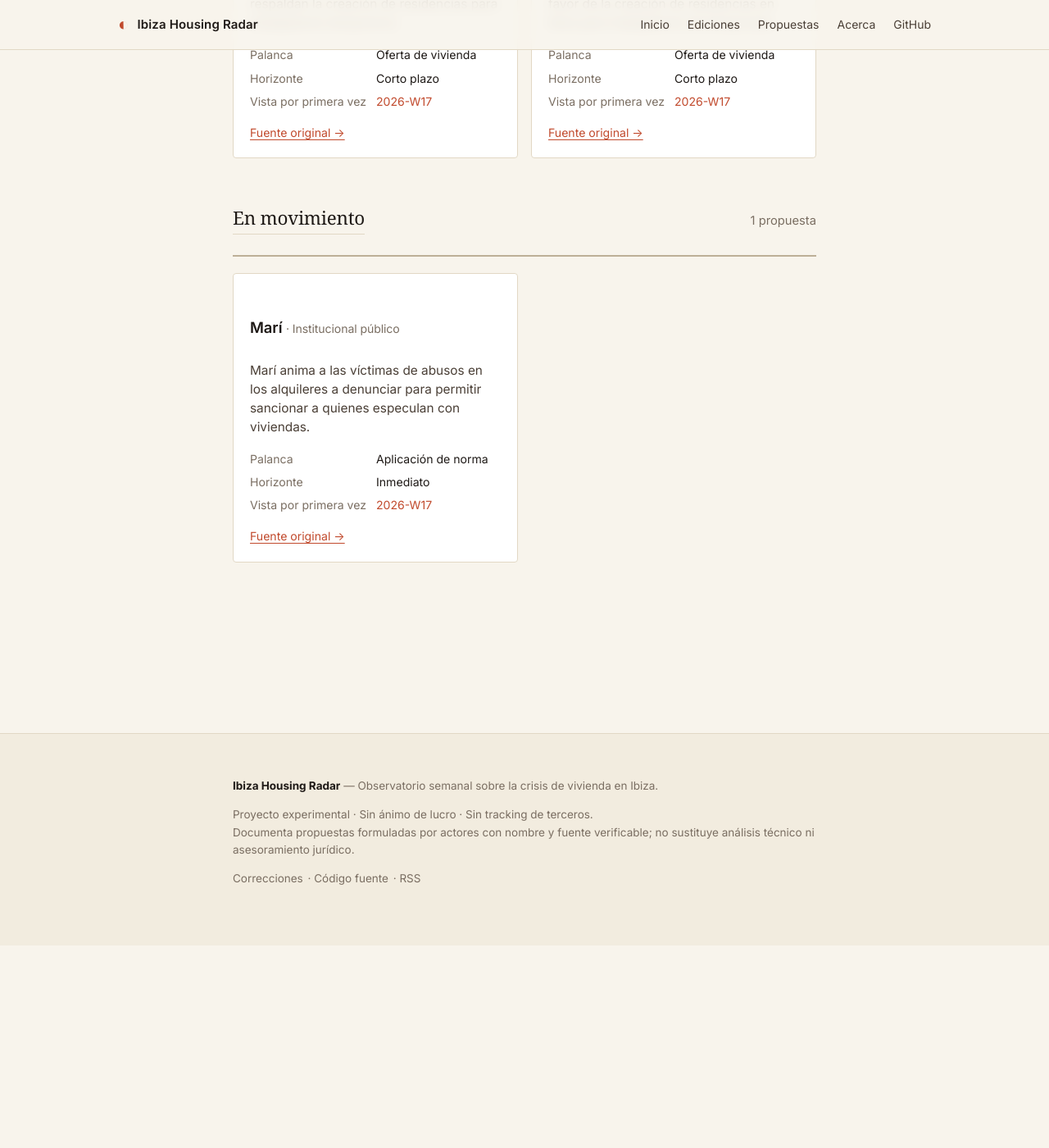
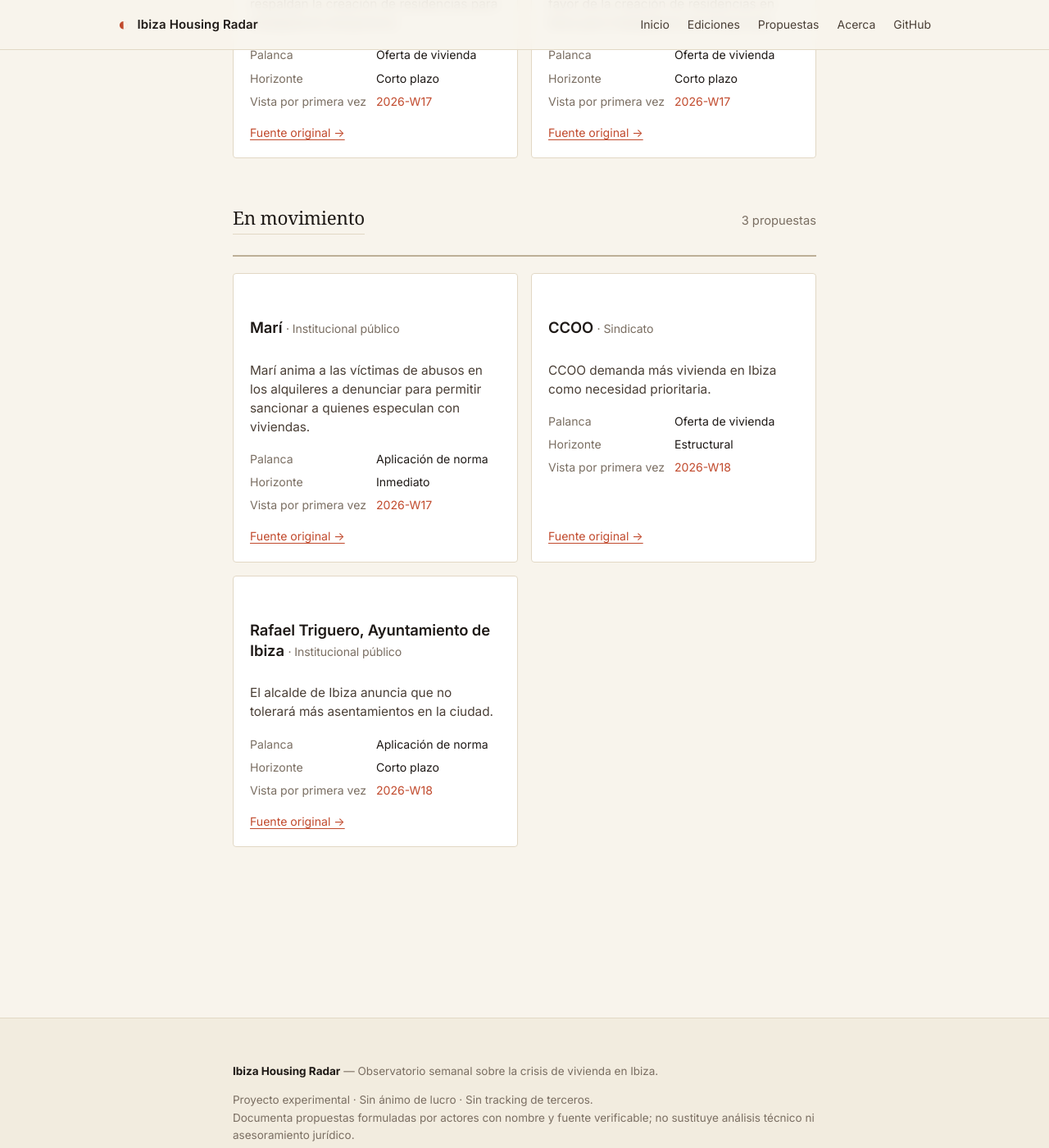
Before and after one commit to otundra/ibiza-housing-radar, a Jekyll site: the page built from docs/propuestas.md, in a window 1280 px wide and 1400 px high, scrolled down 866 px. Shown: the whole window at 82% size. Built offline with Jekyll 4.4.1, drawn with Linux system fonts in a browser that asks for light colours; some web fonts are replaced; before the commit the page ends 2019 px from its top, so only the background shows below that; some of the changed text lies outside the part shown.

Commit message:
chore(historico): backfill manual de W18 (3 propuestas detectadas, 2 nuevas)
El proximo cron sincronizara el historico via commit-back ya arreglado,
pero adelantamos el contenido para que la pagina /propuestas/ no
arranque desactualizada.

Nuevas propuestas en estado 'en_movimiento':
- CCOO reclama mas vivienda en Ibiza (sindicato, oferta_vivienda)
- Rafael Triguero, Ayuntamiento de Ibiza: tolerancia cero a asentamientos
  (institucional_publico, enforcement)

La 3a propuesta del Radar W18 (Mari anima a denunciar) tiene la misma
URL fuente que la equivalente de W17, asi que el dedup interno la
descarta correctamente.

Total historico: 3 -> 5 propuestas.

Co-Authored-By: Claude Opus 4.7 (1M context) <noreply@anthropic.com>

```diff
--- a/docs/propuestas.md
+++ b/docs/propuestas.md
@@ -6,14 +6,14 @@ permalink: /propuestas/
 
 <section class="prop-intro">
 <p class="prop-intro-kicker">Mapa completo del observatorio</p>
-<p class="prop-intro-count"><strong>3 propuestas documentadas · 3 actores distintos</strong></p>
+<p class="prop-intro-count"><strong>5 propuestas documentadas · 5 actores distintos</strong></p>
 <p class="prop-intro-lead">Cada propuesta la formuló un actor con nombre y fuente verificable. Aquí están todas las que el observatorio ha registrado desde su primera edición, agrupadas por estado actual.</p>
 </section>
 
 <nav class="prop-nav" aria-label="Saltar a estado">
 <ul class="prop-nav-list">
 <li><a href="#en-debate">En debate <span class="prop-nav-count">2</span></a></li>
-<li><a href="#en-movimiento">En movimiento <span class="prop-nav-count">1</span></a></li>
+<li><a href="#en-movimiento">En movimiento <span class="prop-nav-count">3</span></a></li>
 </ul>
 </nav>
 
@@ -49,7 +49,7 @@ permalink: /propuestas/
 <section class="prop-state" id="en-movimiento">
 <header class="prop-state-header">
 <h2>En movimiento</h2>
-<p class="prop-state-count">1 propuesta</p>
+<p class="prop-state-count">3 propuestas</p>
 </header>
 <div class="prop-state-grid">
 <article class="prop-card">
@@ -62,5 +62,25 @@ permalink: /propuestas/
 </dl>
 <a class="prop-card-source" href="https://cadenaser.com/baleares/2026/04/19/mari-anima-a-las-victimas-de-abusos-en-los-alquileres-en-ibiza-a-denunciar-para-multar-a-los-que-especulan-con-un-sofa-radio-ibiza/" target="_blank" rel="noopener">Fuente original →</a>
 </article>
+<article class="prop-card">
+<h3 class="prop-card-actor">CCOO <span class="prop-card-type">· Sindicato</span></h3>
+<p class="prop-card-summary">CCOO demanda más vivienda en Ibiza como necesidad prioritaria.</p>
+<dl class="prop-card-meta">
+<dt>Palanca</dt><dd>Oferta de vivienda</dd>
+<dt>Horizonte</dt><dd>Estructural</dd>
+<dt>Vista por primera vez</dt><dd><a href="{{ site.baseurl }}/ediciones/2026-w18/">2026-W18</a></dd>
+</dl>
+<a class="prop-card-source" href="https://www.periodicodeibiza.es/pitiusas/ibiza/2026/04/23/2615039/consuelo-lopez-ccoo-necesitamos-vivienda-vivienda-mas-vivienda.html" target="_blank" rel="noopener">Fuente original →</a>
+</article>
+<article class="prop-card">
+<h3 class="prop-card-actor">Rafael Triguero, Ayuntamiento de Ibiza <span class="prop-card-type">· Institucional público</span></h3>
+<p class="prop-card-summary">El alcalde de Ibiza anuncia que no tolerará más asentamientos en la ciudad.</p>
+<dl class="prop-card-meta">
+<dt>Palanca</dt><dd>Aplicación de norma</dd>
+<dt>Horizonte</dt><dd>Corto plazo</dd>
+<dt>Vista por primera vez</dt><dd><a href="{{ site.baseurl }}/ediciones/2026-w18/">2026-W18</a></dd>
+</dl>
+<a class="prop-card-source" href="https://www.noudiari.es/local-ibiza/rafael-triguero-alcalde-de-ibiza-sobre-asentamientos-no-vamos-a-seguir-tolerando-esta-forma-de-vida-en-la-ciudad/" target="_blank" rel="noopener">Fuente original →</a>
+</article>
 </div>
 </section>
```
Also changed, not shown: data/proposals_history.json (+44 -0 lines).
